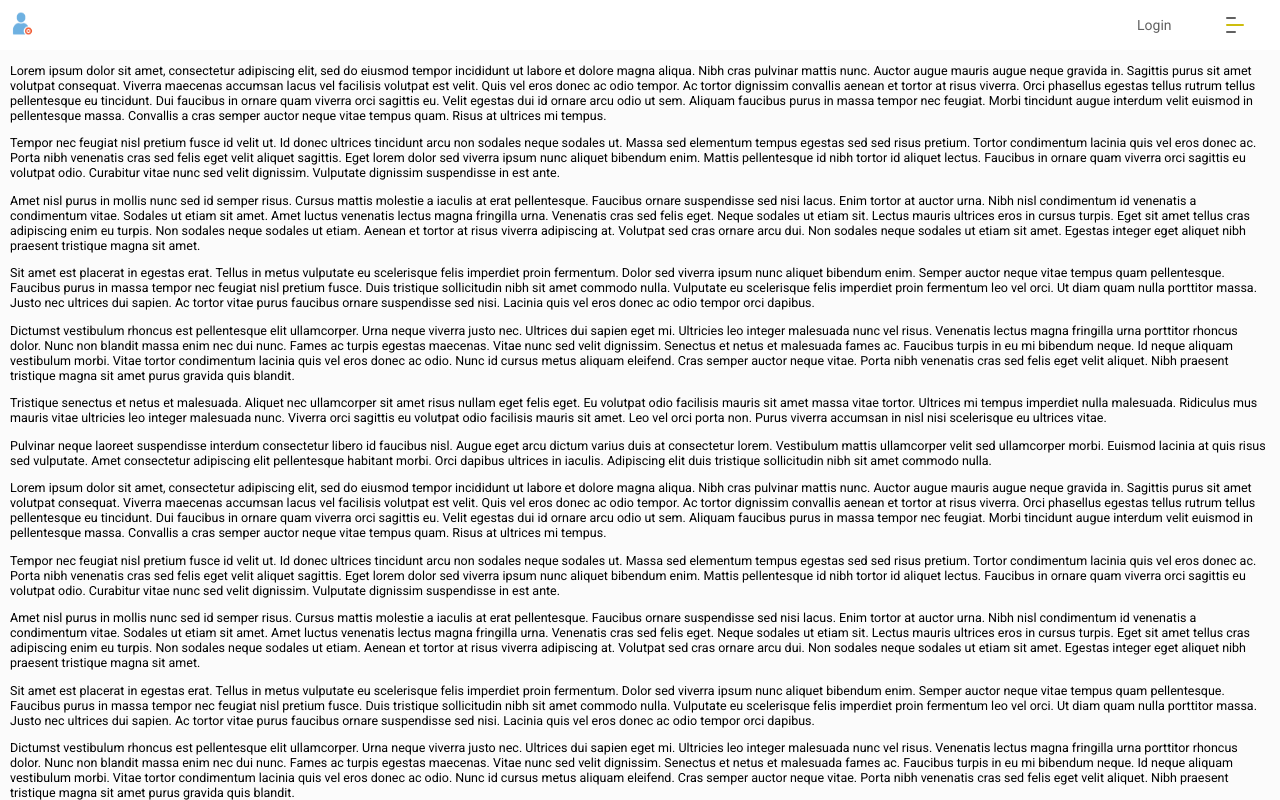
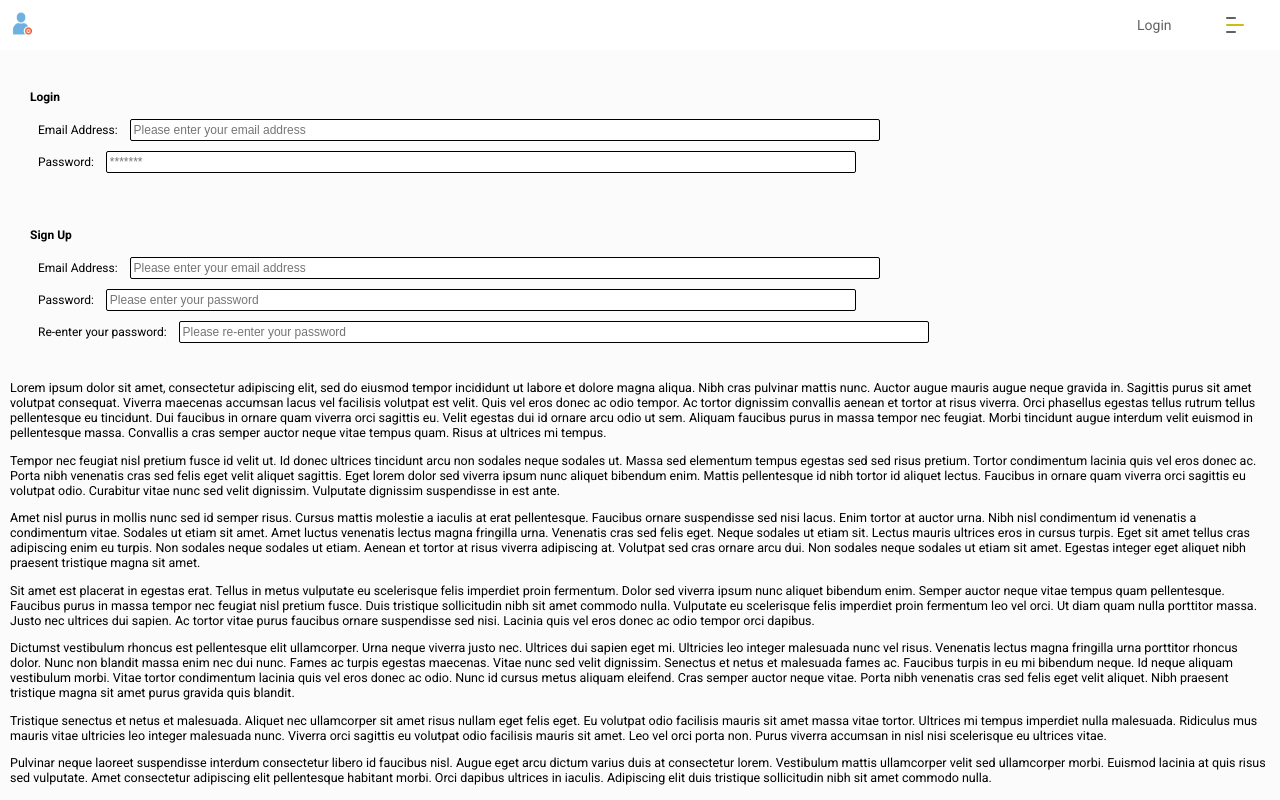
Before and after one commit to mattjholmes87/management, a React (Create React App) app: page /login in a window 1280 px wide. Shown: the top 800 px of the page. Built offline with nearby package versions, Linux system fonts and the light colour scheme.

Commit message:
toggle function dynamic fix

```diff
--- a/src/App.css
+++ b/src/App.css
@@ -163,6 +163,7 @@ body {
   transition: transform 1.2s cubic-bezier(0.325, 1, 0.22, 1);
   width: 100%;
   height: calc(100% - 50px);
+  z-index: -1;
 }
 
 .hamburgerMenuWrap.tools {
@@ -271,6 +272,36 @@ body {
   height: calc(100% - 50px);
 }
 
+.loginBoxWrap {
+  font-size: 2rem;
+  font-family: "Roboto", sans-serif;
+  width: 100%;
+  display: grid;
+  grid-template-columns: 1fr 1fr 1fr;
+  grid-template-rows: auto auto;
+}
+.loginBoxWrap .loginBox {
+  font-size: 5rem;
+  grid-column-start: 1;
+  grid-column-end: 4;
+  grid-row-start: 1;
+  grid-row-end: 2;
+  margin: 20px;
+}
+.loginBoxWrap .loginBox h2 {
+  font-size: 1.2rem;
+}
+.loginBoxWrap .signUpBox {
+  grid-column-start: 1;
+  grid-column-end: 4;
+  grid-row-start: 2;
+  grid-row-end: 3;
+  margin: 20px;
+}
+.loginBoxWrap .signUpBox h2 {
+  font-size: 1.2rem;
+}
+
 .bodyWrap {
   font-size: 2rem;
   margin: 10px;
--- a/src/App.scss
+++ b/src/App.scss
@@ -25,6 +25,7 @@ body {
 //   padding: 10px;
 // }
 
+// Top Nav Bar Style
 .navBoxWrap {
   display: flex;
   flex-direction: row;
@@ -145,6 +146,7 @@ body {
   }
 }
 
+//Hamburger Menu (logged out)
 .hamburgerMenuWrap {
   font-family: "Roboto", sans-serif;
   font-size: 4rem;
@@ -182,8 +184,11 @@ body {
     transition: transform 1.2s cubic-bezier(0.325, 1, 0.22, 1);
     width: 100%;
     height: calc(100% - 50px);
+    z-index: -1;
   }
 }
+
+//Hamburger Menu (logged in)
 .hamburgerMenuWrap.tools {
   margin: 0px;
 
@@ -295,6 +300,38 @@ body {
   }
 }
 
+//Login / Sign-Up Menu
+
+.loginBoxWrap {
+  font-size: 2rem;
+  font-family: "Roboto", sans-serif;
+  width: 100%;
+  display: grid;
+  grid-template-columns: 1fr 1fr 1fr;
+  grid-template-rows: auto auto;
+  .loginBox {
+    h2 {
+      font-size: 1.2rem;
+    }
+    font-size: 5rem;
+    grid-column-start: 1;
+    grid-column-end: 4;
+    grid-row-start: 1;
+    grid-row-end: 2;
+    margin: 20px;
+  }
+  .signUpBox {
+    h2 {
+      font-size: 1.2rem;
+    }
+    grid-column-start: 1;
+    grid-column-end: 4;
+    grid-row-start: 2;
+    grid-row-end: 3;
+    margin: 20px;
+  }
+}
+
 .bodyWrap {
   font-size: 2rem;
   margin: 10px;
--- a/src/components/HomeBody.jsx
+++ b/src/components/HomeBody.jsx
@@ -1,9 +1,11 @@
 import React from "react";
+import Login from "./Login";
 
 const HomeBody = () => {
   return (
     <>
       <div className="bodyWrap">
+        <Login />
         <div>
           <p>
             Lorem ipsum dolor sit amet, consectetur adipiscing elit, sed do
--- /dev/null
+++ b/src/components/Input.jsx
@@ -0,0 +1,46 @@
+import React, { Component } from "react";
+
+class Input extends Component {
+  state = {};
+  render() {
+    const { name, type, prefix, placeholder } = this.props;
+
+    return (
+      <div className="formBox">
+        <form
+          onSubmit={(e) => {
+            e.preventDefault();
+          }}
+        >
+          <div style={{ padding: "5px" }}>
+            <label
+              htmlFor={name}
+              style={{
+                padding: "3px",
+                fontSize: "1.2rem",
+              }}
+            >
+              {prefix}: &nbsp;&nbsp;{" "}
+              <input
+                placeholder={placeholder ? placeholder : ""}
+                type={type ? type : "text"}
+                id={name}
+                name={name}
+                style={{
+                  border: "solid 1px ",
+                  borderRadius: "2px",
+                  padding: "3px",
+                  color: "black",
+                  fontSize: "1.2rem",
+                  width: "60%",
+                }}
+              />
+            </label>
+          </div>
+        </form>
+      </div>
+    );
+  }
+}
+
+export default Input;
--- a/src/components/Interface.jsx
+++ b/src/components/Interface.jsx
@@ -3,12 +3,15 @@ import NavBar from "./NavBar";
 import HomeBody from "./HomeBody";
 
 const Interface = () => {
-  const [state, setState] = useState({ holder: true, hamburger: false });
+  const [state, setState] = useState({
+    hamburger: false,
+    login: false,
+  });
 
-  const menuToggle = () => {
-    state.hamburger
-      ? setState({ ...state, hamburger: false })
-      : setState({ ...state, hamburger: true });
+  const menuToggle = (input) => {
+    let copyState = { ...state };
+    copyState[input] = !copyState[input];
+    setState(copyState);
   };
 
   const getAddress = () => {
@@ -23,6 +26,7 @@ const Interface = () => {
         hamburger={state.hamburger}
         getAddress={getAddress}
         address={state.address}
+        login={state.login}
       />
       <HomeBody />
     </>
--- /dev/null
+++ b/src/components/Login.jsx
@@ -0,0 +1,45 @@
+import React from "react";
+import Input from "./Input";
+
+const Login = () => {
+  return (
+    <>
+      <div className="loginBoxWrap">
+        <div className="loginBox">
+          <h2>Login</h2>
+          <Input
+            name={"emailLogin"}
+            prefix={"Email Address"}
+            placeholder={"Please enter your email address"}
+          />
+          <Input
+            name={"passwordLogin"}
+            prefix={"Password"}
+            placeholder={"*******"}
+          />
+          <div></div>
+        </div>
+        <div className="signUpBox">
+          <h2>Sign Up</h2>
+          <Input
+            name={"emailSignUp"}
+            prefix={"Email Address"}
+            placeholder={"Please enter your email address"}
+          />
+          <Input
+            name={"passwordSignUp1"}
+            prefix={"Password"}
+            placeholder={"Please enter your password"}
+          />
+          <Input
+            name={"passwordSignUp2"}
+            prefix={"Re-enter your password"}
+            placeholder={"Please re-enter your password"}
+          />
+        </div>
+      </div>
+    </>
+  );
+};
+
+export default Login;
--- a/src/components/NavBar.jsx
+++ b/src/components/NavBar.jsx
@@ -1,15 +1,15 @@
 import React from "react";
-import { Link } from "react-router-dom";
+import { Link, Route, Routes } from "react-router-dom";
 import NavLinks from "./NavLinks";
 import ToolBar from "./ToolBar";
 import logo from "../images/logo.png";
 
-const Nav = ({ menuToggle, hamburger, getAddress }) => {
+const Nav = ({ menuToggle, hamburger, getAddress, login }) => {
   return (
     <>
       <div className="navBoxWrap">
         <div className="logoBox">
-          <img src={logo} className="logoImage" />
+          <img src={logo} className="logoImage" alt="logo" />
         </div>
         <div className="rightNavBox">
           <div className="loginBox">
@@ -17,25 +17,19 @@ const Nav = ({ menuToggle, hamburger, getAddress }) => {
             <p>
               <Link
                 to="/login"
-                className={`link ${
-                  window.location.href === "http://localhost:3000/login"
-                    ? "loggedIn"
-                    : ""
-                }`}
+                className={`link ${login ? "loggedIn" : ""}`}
                 onClick={() => {
-                  getAddress();
+                  menuToggle("login");
                 }}
               >
-                {window.location.href === "http://localhost:3000/login"
-                  ? "Logged In"
-                  : "Login"}
+                {login ? "Logged In" : "Login"}
               </Link>
             </p>
           </div>
           <div
             className="menuBox"
             onClick={() => {
-              menuToggle();
+              menuToggle("hamburger");
             }}
           >
             <div className="closeIcon">
@@ -54,15 +48,30 @@ const Nav = ({ menuToggle, hamburger, getAddress }) => {
           </div>
         </div>
       </div>
-      {window.location.href === "http://localhost:3000/login" ? (
-        <ToolBar
-          hamburger={hamburger}
-          getAddress={getAddress}
-          menuToggle={menuToggle}
+
+      <Routes>
+        <Route
+          path="/login"
+          element={
+            <ToolBar
+              hamburger={hamburger}
+              login={login}
+              getAddress={getAddress}
+              menuToggle={menuToggle}
+            />
+          }
         />
-      ) : (
-        <NavLinks hamburger={hamburger} getAddress={getAddress} />
-      )}
+        <Route
+          path="/"
+          element={
+            <NavLinks
+              hamburger={hamburger}
+              getAddress={getAddress}
+              menuToggle={menuToggle}
+            />
+          }
+        />
+      </Routes>
     </>
   );
 };
--- a/src/components/ToolBar.jsx
+++ b/src/components/ToolBar.jsx
@@ -1,11 +1,11 @@
 import React from "react";
 import { Link } from "react-router-dom";
 
-const ToolBar = ({ hamburger, menuToggle }) => {
+const ToolBar = ({ hamburger, menuToggle, login }) => {
   return (
     <div className="hamburgerMenuWrap tools">
       <div className={`hamburgerMenu tools ${hamburger ? "on" : "off"}`}>
-        <div class="toolBarMenuBox">
+        <div className="toolBarMenuBox">
           <div className="toolBarMenu">
             <div className="toolBox one">Action 1</div>
             <div className="toolBox two">Action 2</div>
@@ -19,7 +19,7 @@ const ToolBar = ({ hamburger, menuToggle }) => {
               to="/"
               className="link"
               onClick={() => {
-                menuToggle();
+                menuToggle("login");
               }}
             >
               Sign Out
```
Also changed, not shown: 1 other file (tests, documents, lock files or other folders).
